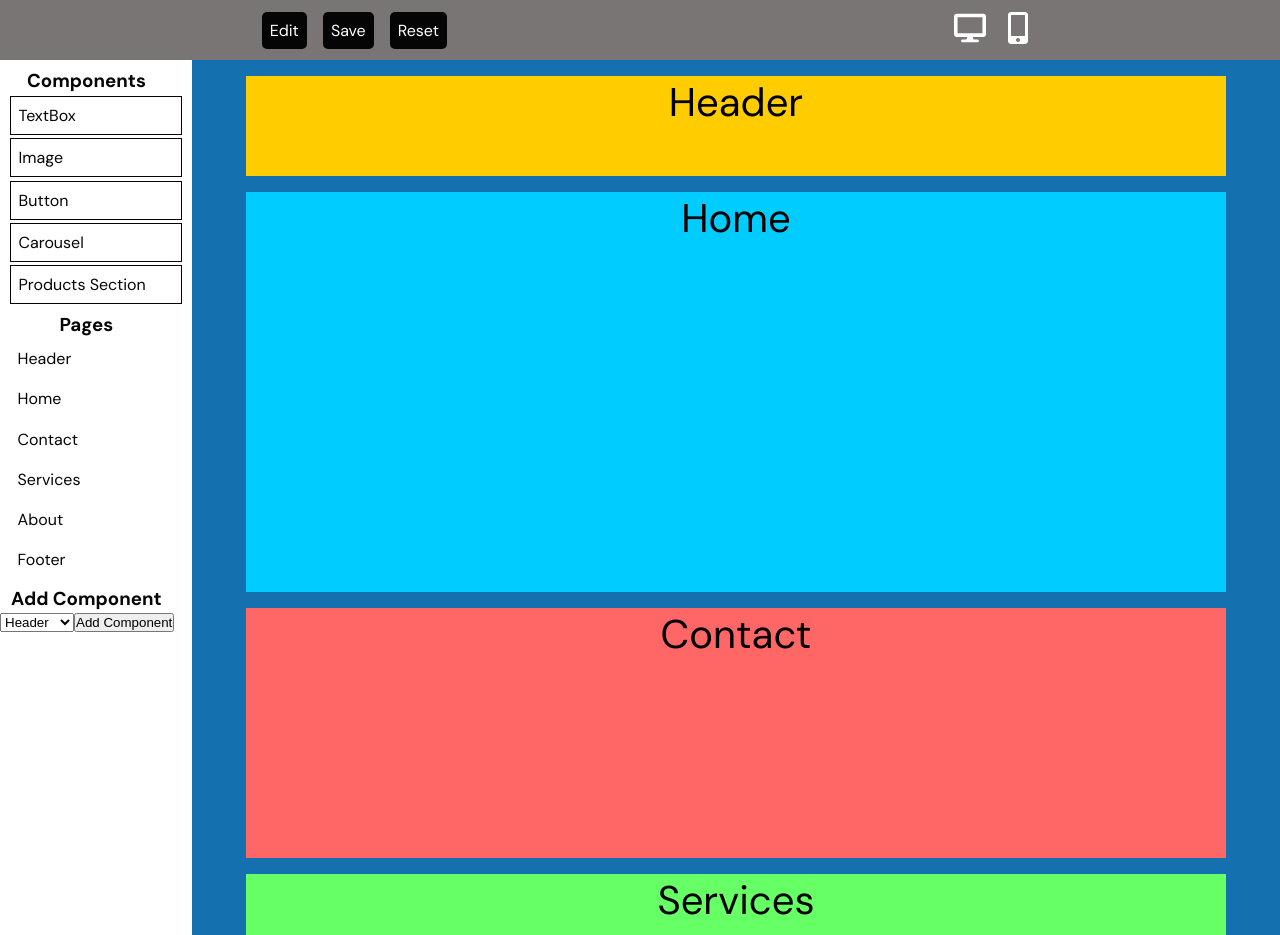
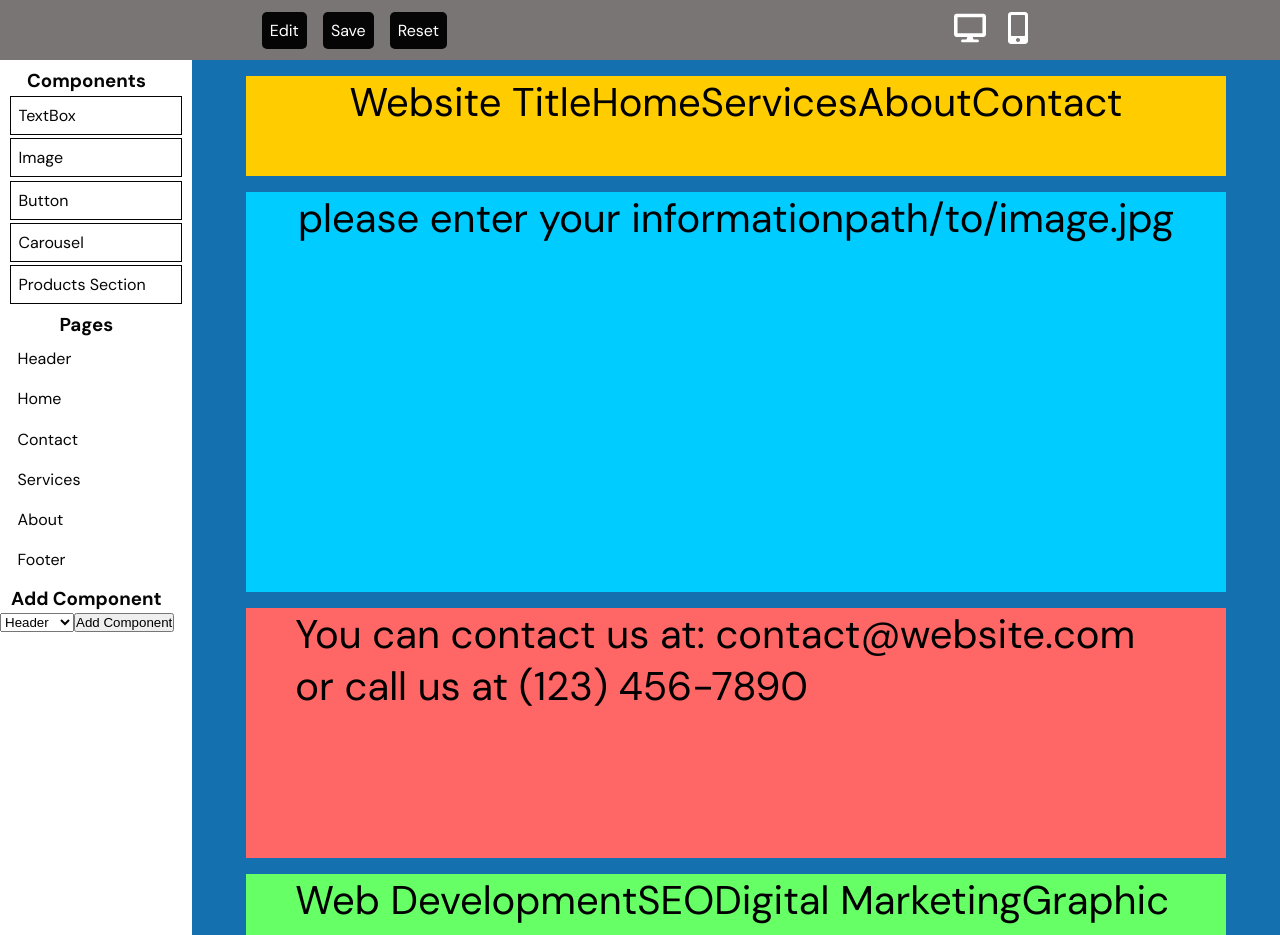
Before and after one commit to veereshnaik7/website-buildertaskByHUENM, a React (Create React App) app: page /editor in a window 1280 px wide. Shown: the top 935 px of the page. Built offline with nearby package versions, Linux system fonts and the light colour scheme.

Commit message:
coustmising sections only box

```diff
--- a/src/WebsiteEditor.jsx
+++ b/src/WebsiteEditor.jsx
@@ -14,15 +14,47 @@ import { arrayMove, sortableKeyboardCoordinates } from "@dnd-kit/sortable";
 import { v4 as uuidv4 } from "uuid";
 
 const WebsiteEditor = () => {
-  const [sections, setSections] = useState([
-    { id: "1", type: "header", content: "Header" },
-    { id: "2", type: "home", content: "Home" },
-    { id: "3", type: "contact", content: "Contact" },
-    { id: "4", type: "services", content: "Services" },
-    { id: "5", type: "about", content: "About" },
-    { id: "6", type: "footer", content: "Footer" },
-  ]);
+  const initialSections = JSON.parse(localStorage.getItem("sections")) || [
+    {
+      id: "1",
+      type: "header",
+      content: ["Website Title", "Home", "Services", "About", "Contact"], // Title on the left, navigation links on the right
+    },
+    {
+      id: "2",
+      type: "home",
+      content: ["please enter your information", "path/to/image.jpg"], // Name and an image path for the home section
+    },
+    {
+      id: "3",
+      type: "contact",
+      content:
+        "You can contact us at: contact@website.com or call us at (123) 456-7890", // Contact details
+    },
+    {
+      id: "4",
+      type: "services",
+      content: [
+        "Web Development",
+        "SEO",
+        "Digital Marketing",
+        "Graphic Design",
+      ],
+    },
+    {
+      id: "5",
+      type: "about",
+      content:
+        "We are a team of professionals dedicated to delivering high-quality digital solutions to help businesses grow.", // About the company or individual
+    },
+    {
+      id: "6",
+      type: "footer",
+      content: "© 2024 Your Company Name. All rights reserved.",
+    },
+  ];
 
+  const [sections, setSections] = useState(initialSections);
   const [newComponent, setNewComponent] = useState("header");
   const [isEditMode, setIsEditMode] = useState(true);
   const [isLeftSectionVisible, setIsLeftSectionVisible] = useState(true);
@@ -67,18 +99,21 @@ const WebsiteEditor = () => {
   const handleSave = () => {
     setIsEditMode(false);
     setIsLeftSectionVisible(false);
+    localStorage.setItem("sections", JSON.stringify(sections));
   };
 
   const handleReset = () => {
-    setSections([
-      { id: "1", type: "header", content: "Header" },
-      { id: "2", type: "home", content: "Home" },
-      { id: "3", type: "contact", content: "Contact" },
-      { id: "4", type: "services", content: "Services" },
-      { id: "5", type: "about", content: "About" },
-      { id: "6", type: "footer", content: "Footer" },
-    ]);
+    localStorage.removeItem("sections");
+    setSections(initialSections);
+    window.location.reload();
+  };
 
+  const handleContentChange = (id, newContent) => {
+    setSections((sections) =>
+      sections.map((section) =>
+        section.id === id ? { ...section, content: newContent } : section
+      )
+    );
   };
 
   return (
@@ -154,10 +189,18 @@ const WebsiteEditor = () => {
               collisionDetection={closestCorners}
               onDragEnd={handledragend}
             >
-              <WebsiteOverview items={sections} isEditMode={isEditMode} />
+              <WebsiteOverview
+                items={sections}
+                isEditMode={isEditMode}
+                onContentChange={handleContentChange}
+              />
             </DndContext>
           ) : (
-            <WebsiteOverview items={sections} isEditMode={isEditMode} />
+            <WebsiteOverview
+              items={sections}
+              isEditMode={isEditMode}
+              onContentChange={handleContentChange}
+            />
           )}
         </div>
       </div>
--- a/src/WebsiteOverview.jsx
+++ b/src/WebsiteOverview.jsx
@@ -5,7 +5,7 @@ import {
 } from "@dnd-kit/sortable";
 import WebsiteSection from "./WebsiteSection";
 
-const WebsiteOverview = ({ items, isEditMode }) => {
+const WebsiteOverview = ({ items, isEditMode, onContentChange }) => {
   return (
     <div>
       <SortableContext strategy={verticalListSortingStrategy} items={items}>
@@ -16,6 +16,7 @@ const WebsiteOverview = ({ items, isEditMode }) => {
             key={item.id}
             content={item.content}
             isEditMode={isEditMode}
+            onContentChange={onContentChange}
           />
         ))}
       </SortableContext>
--- a/src/WebsiteSection.jsx
+++ b/src/WebsiteSection.jsx
@@ -53,7 +53,7 @@ const WebsiteSection = ({ id, type, content, onContentChange, isEditMode }) => {
     }
   };
 
-  const handleClick = () => {
+  const handleClickedit = () => {
     if (isEditMode === true) {
       const newContent = prompt("modify contnet", editableContent);
       if (newContent !== null) {
@@ -81,7 +81,7 @@ const WebsiteSection = ({ id, type, content, onContentChange, isEditMode }) => {
 
   return (
     <div {...attributes} {...listeners} ref={setNodeRef} style={style}>
-      <div className="item" onClick={handleClick}>
+      <div className="item" onClick={handleClickedit}>
         {editableContent}
       </div>
     </div>
--- a/src/index.css
+++ b/src/index.css
@@ -54,7 +54,7 @@ code {
   align-items: center;
   gap: 10px;
   background-color: #fff;
-  border-radius: 5px;
+  border-radius: 10px;
   border: 2px solid;
   border-color: #f8d00d;
   font-weight: 600;
@@ -63,7 +63,7 @@ code {
 }
 .home button:hover {
   scale: 1.05;
-
+background-color: #050505;
   color: #fff;
 }
 .editorsec {
@@ -141,9 +141,6 @@ code {
   }
 }
 
-
-
-
 .website-section {
   border: 1px solid #ccc;
   padding: 10px;
--- a/src/website.css
+++ b/src/website.css
@@ -15,6 +15,7 @@
   transition: 0.5s ease;
   font-size: 40px;
   position: relative;
+  cursor: pointer;
 }
 
 .item:active {
```
